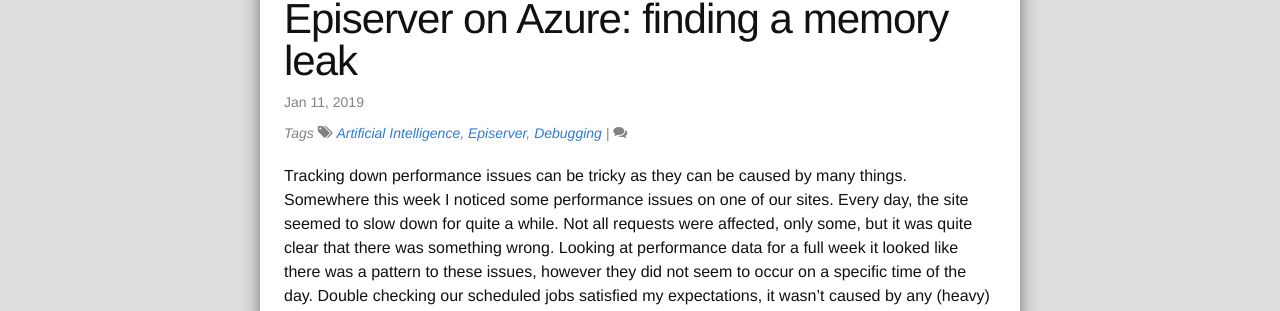
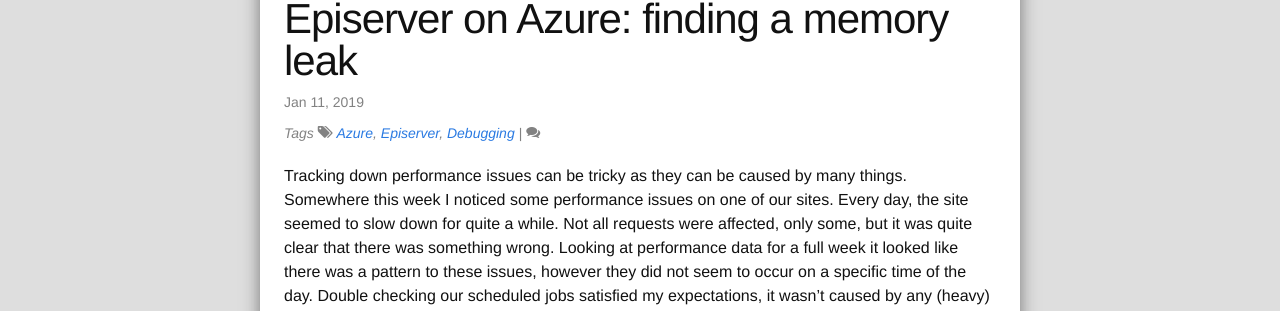
Before and after one commit to brianweet/brianweet.github.io, a Jekyll site: the page built from _posts/2019-11-01-finding-memory-leak-epi-on-azure.md, in a window 1280 px wide and 900 px high. Shown: the part 108-419 px from the top of the window. Built offline with Jekyll 4.4.1, drawn with Linux system fonts in a browser that asks for light colours; some web fonts are replaced; comment, search, counter and statistics services are not loaded; some of the changed lines change nothing that is shown.

Commit message:
Update tag

```diff
--- a/_data/tags.yml
+++ b/_data/tags.yml
@@ -52,5 +52,5 @@
   name: Web of Things
 azure:
   name: Azure
-azure:
+ai:
   name: Artificial Intelligence
```
